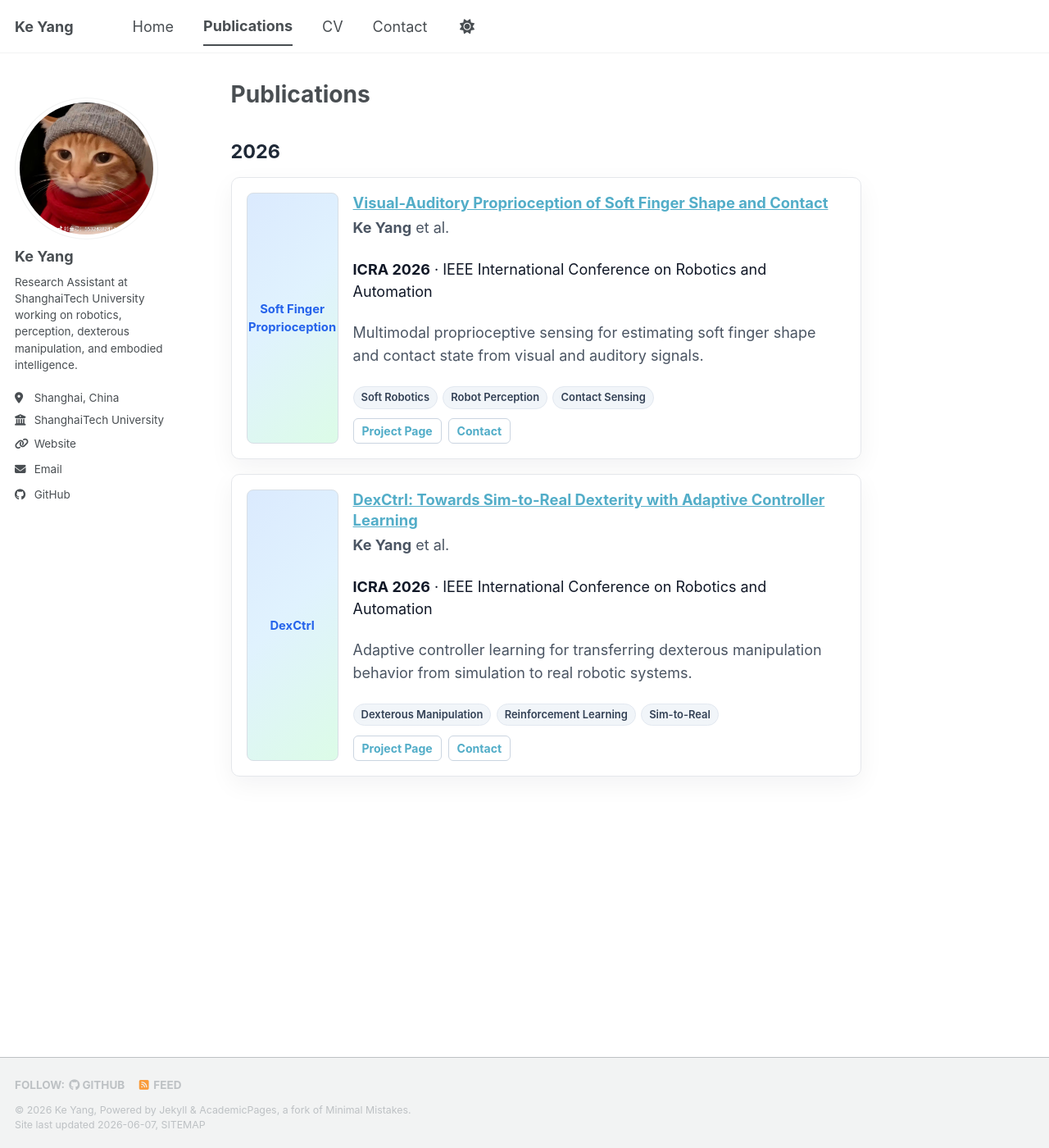
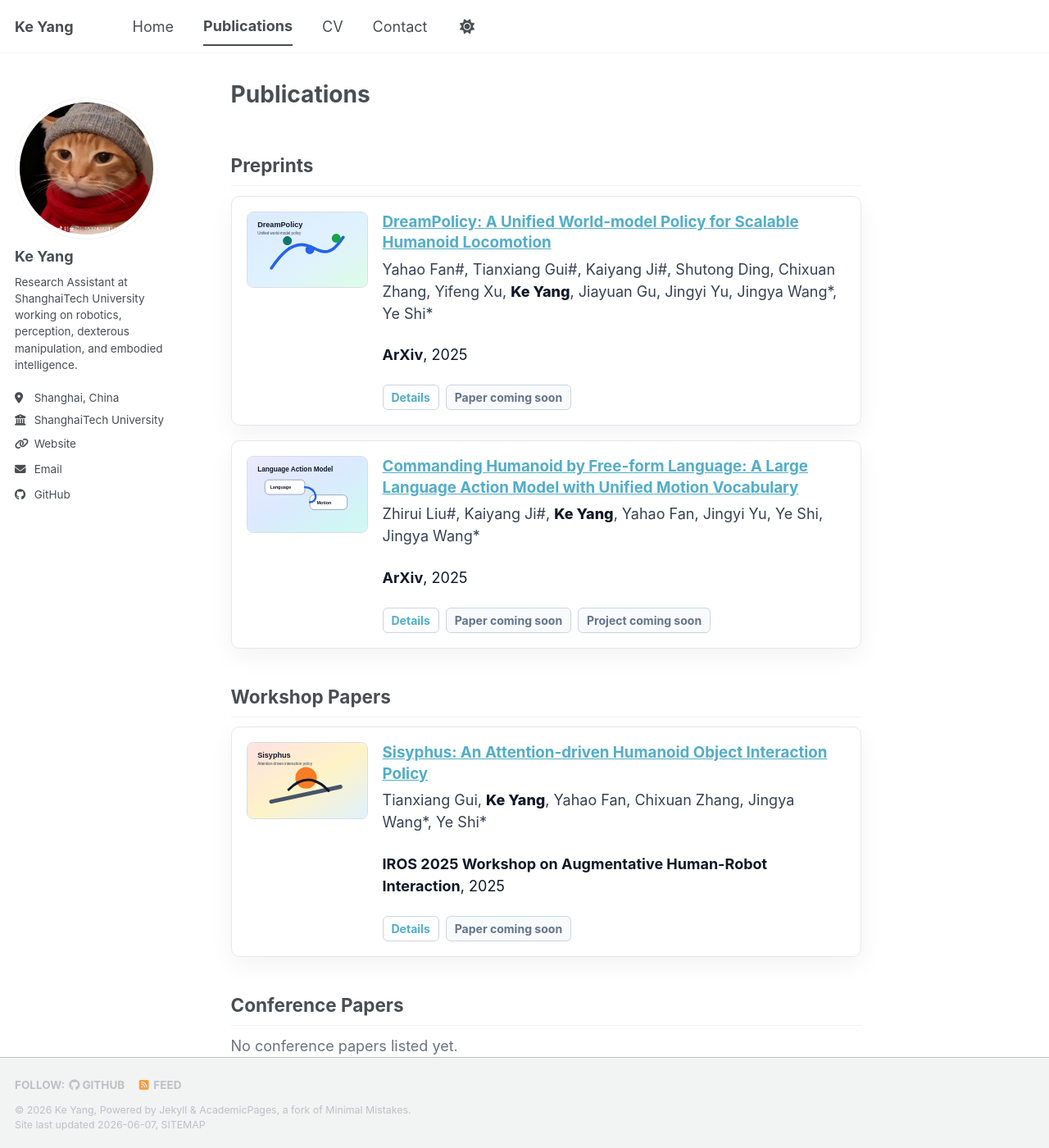
Before and after one commit to Rookie629/Rookie629.github.io, a Jekyll site: the page built from _pages/publications.md, in a window 1280 px wide and 1400 px high. Shown: the whole window at 82% size. Built offline with Jekyll 4.4.1, drawn with Linux system fonts in a browser that asks for light colours; a script bundle is joined from its source files by our own code; library files that are not in the unit come from our copies.

Commit message:
Build categorized publication cards

```diff
--- a/_pages/publications.md
+++ b/_pages/publications.md
@@ -7,20 +7,20 @@ classes: wide
 ---
 
 <style>
-.pub-year {
-  margin: 1.3rem 0 0.8rem;
-  color: #1f2937;
-  font-size: 1.3rem;
+.pub-section-title {
+  margin: 1.5rem 0 0.85rem;
+  color: #111827;
+  font-size: 1.25rem;
   font-weight: 700;
 }
 .pub-list {
   display: grid;
   gap: 1rem;
-  margin-bottom: 1.6rem;
+  margin-bottom: 1.8rem;
 }
 .pub-card {
   display: grid;
-  grid-template-columns: 112px 1fr;
+  grid-template-columns: 148px 1fr;
   gap: 1rem;
   border: 1px solid #e5e7eb;
   border-radius: 10px;
@@ -29,62 +29,39 @@ classes: wide
   box-shadow: 0 10px 30px rgba(15, 23, 42, 0.05);
 }
 .pub-thumb {
-  min-height: 92px;
+  width: 100%;
   border-radius: 8px;
-  background: linear-gradient(135deg, #dbeafe 0%, #e0f2fe 45%, #dcfce7 100%);
   border: 1px solid #d7dee5;
-  display: flex;
-  align-items: center;
-  justify-content: center;
-  color: #2563eb;
-  font-weight: 700;
-  font-size: 0.82rem;
-  text-align: center;
-  padding: 0.5rem;
+  background: #f8fafc;
 }
 .pub-card h3 {
-  margin: 0 0 0.25rem;
-  font-size: 1.02rem;
+  margin: 0 0 0.35rem;
+  font-size: 1.04rem;
   line-height: 1.35;
 }
 .pub-authors {
-  margin: 0.15rem 0;
-  color: #4b5563;
+  margin: 0.2rem 0;
+  color: #374151;
   font-size: 0.92rem;
+  line-height: 1.5;
+}
+.pub-authors strong {
+  color: #111827;
+  font-weight: 800;
 }
 .pub-venue {
-  margin: 0.2rem 0 0.55rem;
+  margin: 0.25rem 0 0.65rem;
   color: #111827;
   font-size: 0.92rem;
-}
-.pub-desc {
-  margin: 0.4rem 0 0.65rem;
-  color: #4b5563;
-  font-size: 0.92rem;
-  line-height: 1.55;
-}
-.pub-tags {
-  display: flex;
-  flex-wrap: wrap;
-  gap: 0.35rem;
-  margin: 0.55rem 0;
-}
-.pub-tag {
-  border-radius: 999px;
-  background: #f1f5f9;
-  border: 1px solid #e2e8f0;
-  color: #334155;
-  padding: 0.16rem 0.5rem;
-  font-size: 0.72rem;
-  font-weight: 600;
 }
 .pub-links {
   display: flex;
   flex-wrap: wrap;
   gap: 0.45rem;
-  margin-top: 0.65rem;
+  margin-top: 0.55rem;
 }
-.pub-links a {
+.pub-links a,
+.pub-links span {
   border: 1px solid #cbd5e1;
   border-radius: 6px;
   padding: 0.22rem 0.55rem;
@@ -92,54 +69,73 @@ classes: wide
   font-weight: 700;
   text-decoration: none;
 }
+.pub-links span {
+  color: #64748b;
+  background: #f8fafc;
+}
+.empty-note {
+  color: #6b7280;
+  font-size: 0.92rem;
+  margin-bottom: 1.6rem;
+}
 @media (max-width: 640px) {
   .pub-card {
     grid-template-columns: 1fr;
   }
   .pub-thumb {
-    min-height: 70px;
+    max-width: 260px;
   }
 }
 </style>
 
-<div class="pub-year">2026</div>
+## Preprints
 
 <div class="pub-list">
   <article class="pub-card">
-    <div class="pub-thumb">Soft Finger<br>Proprioception</div>
+    <a href="/publications/dreampolicy/"><img class="pub-thumb" src="/images/publications/dreampolicy.svg" alt="DreamPolicy thumbnail" /></a>
     <div>
-      <h3><a href="/publications/visual-auditory-proprioception/">Visual-Auditory Proprioception of Soft Finger Shape and Contact</a></h3>
-      <p class="pub-authors"><strong>Ke Yang</strong> et al.</p>
-      <p class="pub-venue"><strong>ICRA 2026</strong> · IEEE International Conference on Robotics and Automation</p>
-      <p class="pub-desc">Multimodal proprioceptive sensing for estimating soft finger shape and contact state from visual and auditory signals.</p>
-      <div class="pub-tags">
-        <span class="pub-tag">Soft Robotics</span>
-        <span class="pub-tag">Robot Perception</span>
-        <span class="pub-tag">Contact Sensing</span>
-      </div>
+      <h3><a href="/publications/dreampolicy/">DreamPolicy: A Unified World-model Policy for Scalable Humanoid Locomotion</a></h3>
+      <p class="pub-authors">Yahao Fan#, Tianxiang Gui#, Kaiyang Ji#, Shutong Ding, Chixuan Zhang, Yifeng Xu, <strong>Ke Yang</strong>, Jiayuan Gu, Jingyi Yu, Jingya Wang*, Ye Shi*</p>
+      <p class="pub-venue"><strong>ArXiv</strong>, 2025</p>
       <div class="pub-links">
-        <a href="/publications/visual-auditory-proprioception/">Project Page</a>
-        <a href="mailto:ky2276@nyu.edu">Contact</a>
+        <a href="/publications/dreampolicy/">Details</a>
+        <span>Paper coming soon</span>
       </div>
     </div>
   </article>
 
   <article class="pub-card">
-    <div class="pub-thumb">DexCtrl</div>
+    <a href="/publications/language-action-model/"><img class="pub-thumb" src="/images/publications/language-action-model.svg" alt="Language Action Model thumbnail" /></a>
     <div>
-      <h3><a href="/publications/dexctrl/">DexCtrl: Towards Sim-to-Real Dexterity with Adaptive Controller Learning</a></h3>
-      <p class="pub-authors"><strong>Ke Yang</strong> et al.</p>
-      <p class="pub-venue"><strong>ICRA 2026</strong> · IEEE International Conference on Robotics and Automation</p>
-      <p class="pub-desc">Adaptive controller learning for transferring dexterous manipulation behavior from simulation to real robotic systems.</p>
-      <div class="pub-tags">
-        <span class="pub-tag">Dexterous Manipulation</span>
-        <span class="pub-tag">Reinforcement Learning</span>
-        <span class="pub-tag">Sim-to-Real</span>
-      </div>
+      <h3><a href="/publications/language-action-model/">Commanding Humanoid by Free-form Language: A Large Language Action Model with Unified Motion Vocabulary</a></h3>
+      <p class="pub-authors">Zhirui Liu#, Kaiyang Ji#, <strong>Ke Yang</strong>, Yahao Fan, Jingyi Yu, Ye Shi, Jingya Wang*</p>
+      <p class="pub-venue"><strong>ArXiv</strong>, 2025</p>
       <div class="pub-links">
-        <a href="/publications/dexctrl/">Project Page</a>
-        <a href="mailto:ky2276@nyu.edu">Contact</a>
+        <a href="/publications/language-action-model/">Details</a>
+        <span>Paper coming soon</span>
+        <span>Project coming soon</span>
       </div>
     </div>
   </article>
 </div>
+
+## Workshop Papers
+
+<div class="pub-list">
+  <article class="pub-card">
+    <a href="/publications/sisyphus/"><img class="pub-thumb" src="/images/publications/sisyphus.svg" alt="Sisyphus thumbnail" /></a>
+    <div>
+      <h3><a href="/publications/sisyphus/">Sisyphus: An Attention-driven Humanoid Object Interaction Policy</a></h3>
+      <p class="pub-authors">Tianxiang Gui, <strong>Ke Yang</strong>, Yahao Fan, Chixuan Zhang, Jingya Wang*, Ye Shi*</p>
+      <p class="pub-venue"><strong>IROS 2025 Workshop on Augmentative Human-Robot Interaction</strong>, 2025</p>
+      <div class="pub-links">
+        <a href="/publications/sisyphus/">Details</a>
+        <span>Paper coming soon</span>
+      </div>
+    </div>
+  </article>
+</div>
+
+## Conference Papers
+
+<p class="empty-note">No conference papers listed yet.</p>
```
